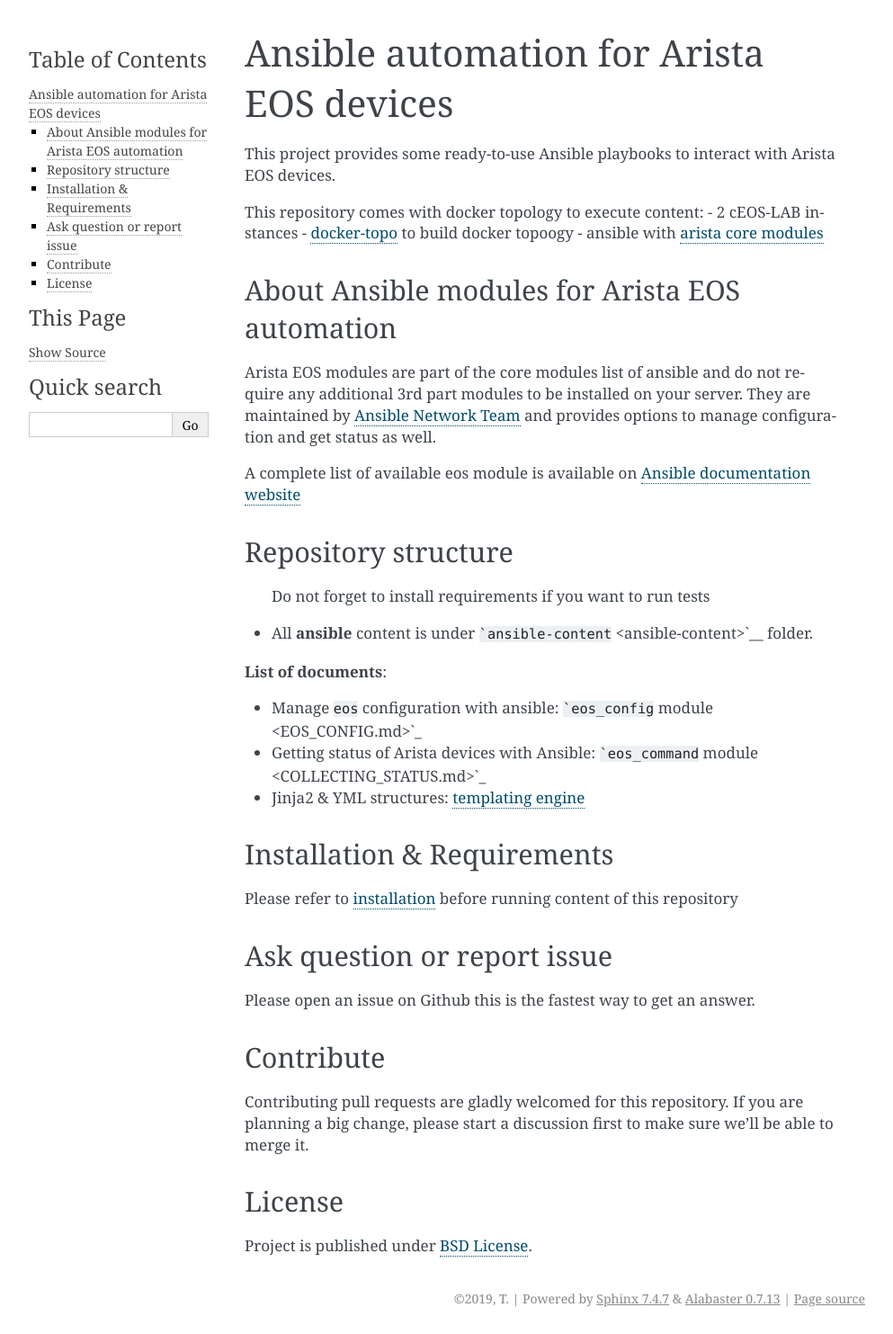
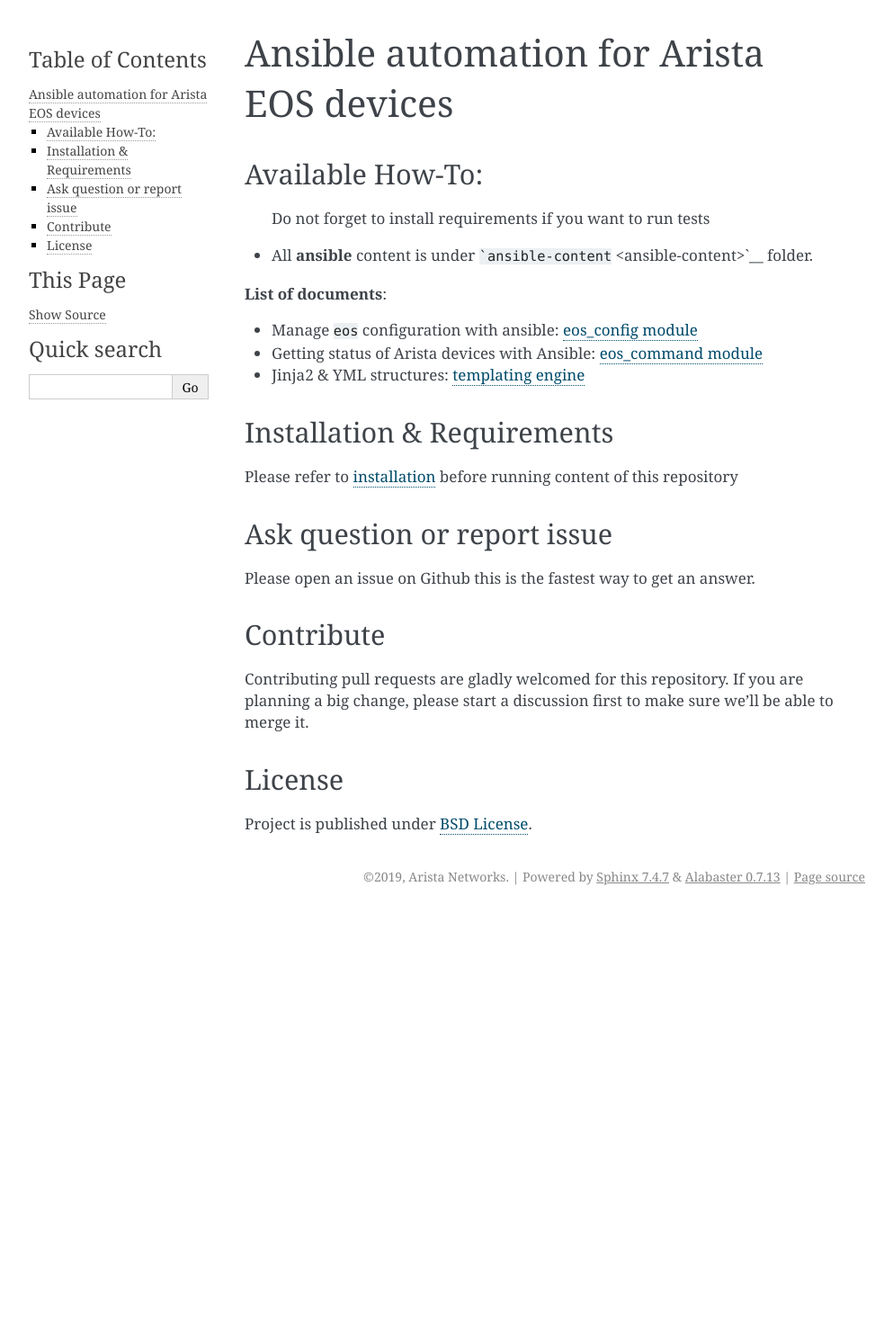
Before and after one commit to titom73/ansible-arista-module-howto, a Sphinx documentation site: the page built from docs/overview.rst, in a window 1280 px wide. Shown: the whole page at 90% size, without its empty margins (148-1141 px from the left). Built offline with Sphinx 7.4.7, drawn with Linux system fonts in a browser that asks for light colours; after the commit the page ends 1014 px from its top, so only the background shows below that.

Commit message:
Update doc

````diff
--- a/docs/conf.py
+++ b/docs/conf.py
@@ -20,7 +20,7 @@
 # -- Project information -----------------------------------------------------
 
 project = u'Ansible with Arista devices'
-copyright = u'2019, T'
+copyright = u'2019, Arista Networks'
 author = u'Thomas Grimonet'
 
 # The short X.Y version
--- a/docs/index.rst
+++ b/docs/index.rst
@@ -6,7 +6,7 @@
 Welcome to Ansible with Arista devices's How To!
 =======================================================
 
-.. include:: index.rst
+.. include:: overview.rst
 
 Documentation structure
 -----------------------
@@ -15,10 +15,10 @@
    :maxdepth: 2
    :caption: Contents:
 
+   INSTALL.md
    COLLECTING_STATUS.md
    EOS_CONFIG.md
    JINJA_YAML_STRUCTURES.md
-
 
 
 Indices and tables
--- a/docs/overview.rst
+++ b/docs/overview.rst
@@ -1,29 +1,7 @@
 Ansible automation for Arista EOS devices
 =========================================
 
-This project provides some ready-to-use Ansible playbooks to interact
-with Arista EOS devices.
-
-This repository comes with docker topology to execute content: - 2
-cEOS-LAB instances -
-`docker-topo <https://github.com/networkop/docker-topo>`__ to build
-docker topoogy - ansible with `arista core
-modules <https://docs.ansible.com/ansible/latest/modules/list_of_network_modules.html#eos>`_
-
-About Ansible modules for Arista EOS automation
------------------------------------------------
-
-Arista EOS modules are part of the core modules list of ansible and do
-not require any additional 3rd part modules to be installed on your
-server. They are maintained by `Ansible Network
-Team <https://docs.ansible.com/ansible/latest/user_guide/modules_support.html#modules-support>`_
-and provides options to manage configuration and get status as well.
-
-A complete list of available eos module is available on `Ansible
-documentation
-website <https://docs.ansible.com/ansible/latest/modules/list_of_network_modules.html#eos>`_
-
-Repository structure
+Available How-To:
 --------------------
 
    Do not forget to install requirements if you want to run tests
@@ -33,9 +11,9 @@
 
 **List of documents**:
 
--  Manage ``eos`` configuration with ansible: ```eos_config``
+-  Manage ``eos`` configuration with ansible: `eos_config
    module <EOS_CONFIG.md>`_
--  Getting status of Arista devices with Ansible: ```eos_command``
+-  Getting status of Arista devices with Ansible: `eos_command
    module <COLLECTING_STATUS.md>`_
 -  Jinja2 & YML structures: `templating
    engine <JINJA_YAML_STRUCTURES.md>`_
````
Also changed, not shown: README.md (+2 -1 lines).
